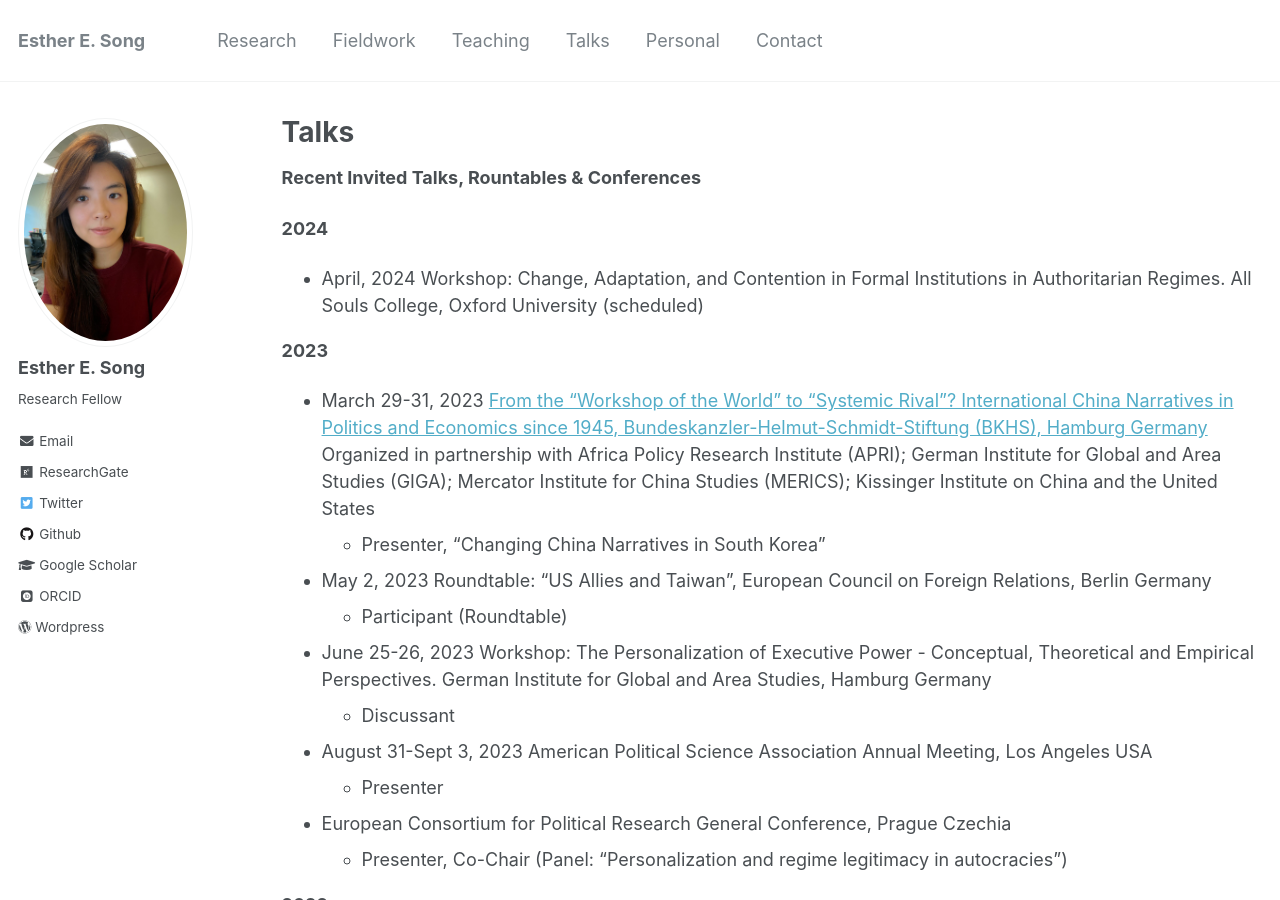
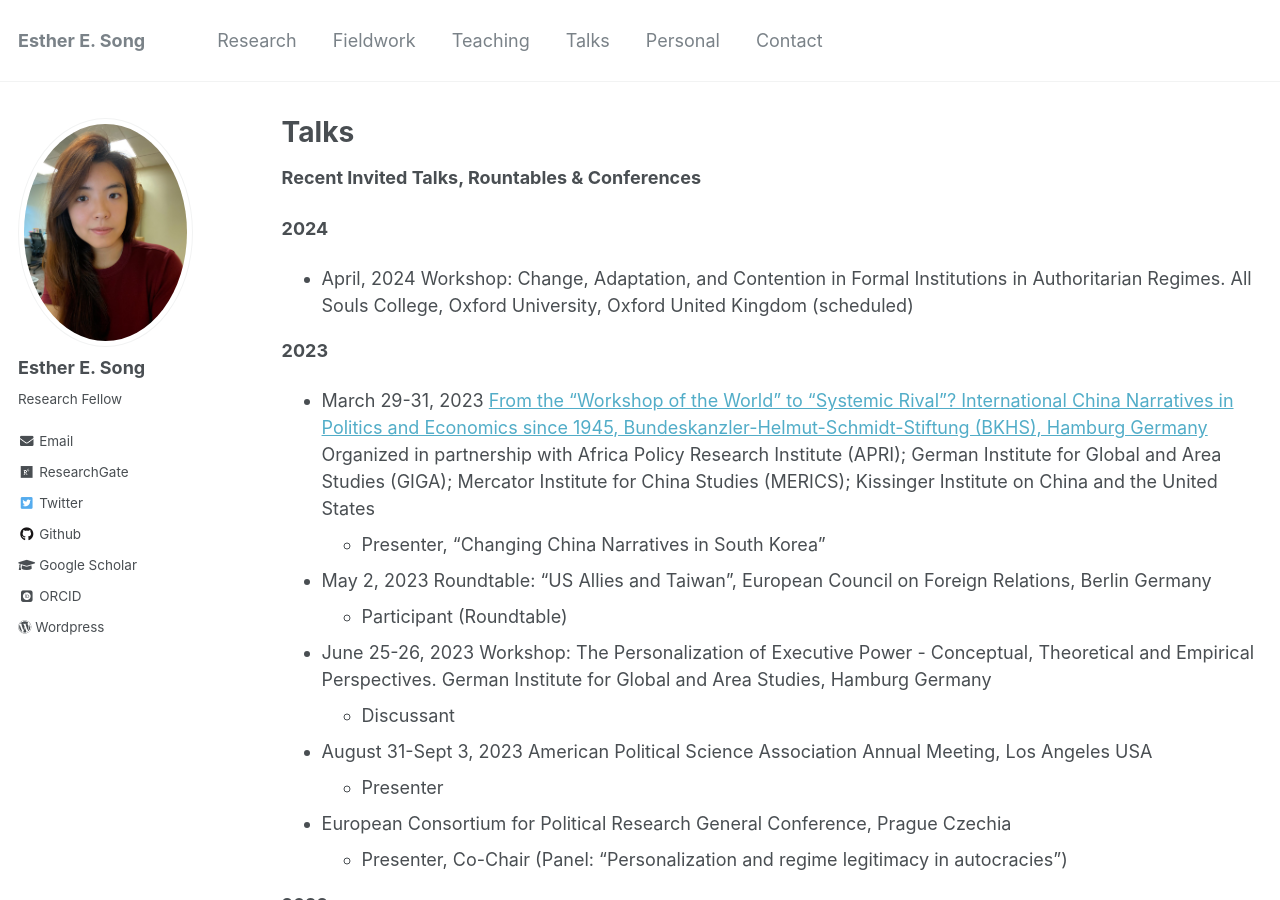
Before and after one commit to ehsong/ehsong.github.io, a Jekyll site: the page built from _pages/talks.md, in a window 1280 px wide and 900 px high. Built offline with Jekyll 4.4.1, drawn with Linux system fonts in a browser that asks for light colours; some web fonts are replaced.

Commit message:
Update talks.md

```diff
--- a/_pages/talks.md
+++ b/_pages/talks.md
@@ -11,7 +11,7 @@
 
 **2024**
 
-- April, 2024 Workshop: Change, Adaptation, and Contention in Formal Institutions in Authoritarian Regimes. All Souls College, Oxford University (scheduled)
+- April, 2024 Workshop: Change, Adaptation, and Contention in Formal Institutions in Authoritarian Regimes. All Souls College, Oxford University, Oxford United Kingdom (scheduled)
 
 **2023**
 
```
